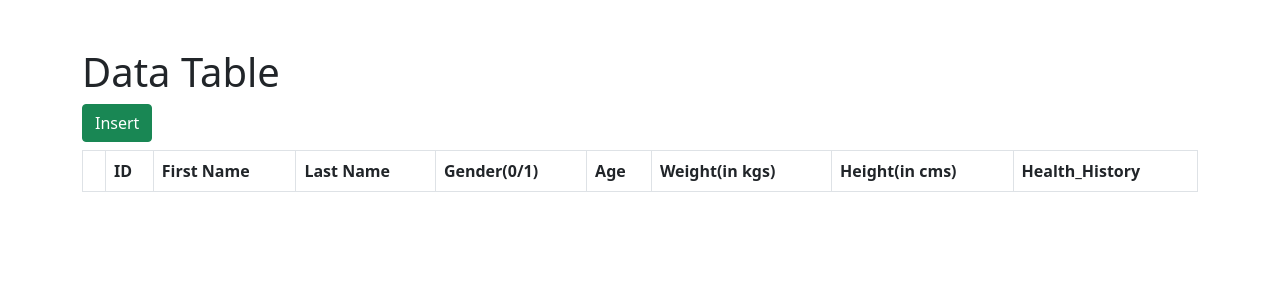
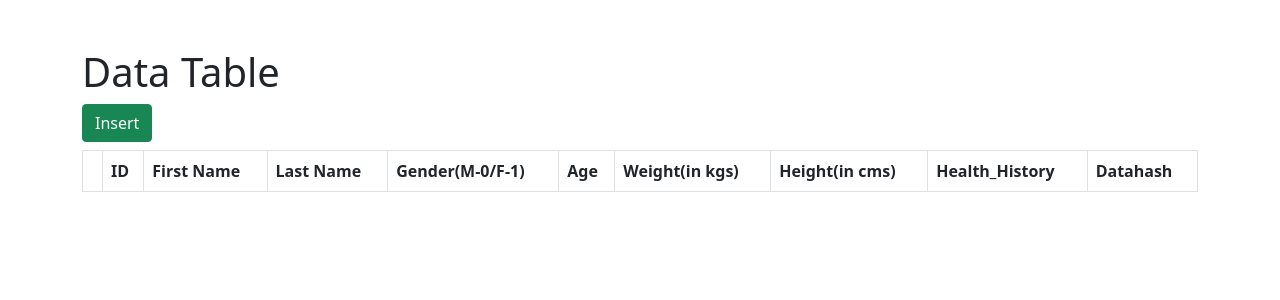
Before and after one commit to hboliset/DSP_Final, a Flask app: template templates/hadmin_data.html in a window 1280 px wide. Shown: the top 300 px of the page. Run offline with Flask 3, Linux system fonts and the light colour scheme; the template is opened without the code that fills it, so the values that code supplies are empty; parts of the project's set-up code (start-up, migrations or seed data) failed here and were passed over.

Commit message:
update datahash

```diff
--- a/app.py
+++ b/app.py
@@ -151,12 +151,24 @@ def login():
 @app.route("/data", methods=["GET","POST"])
 @token_required  # Ensure only authenticated users can access this data
 def get_data():
+    token = request.headers.get('Authorization')
+    if not token:
+        return jsonify({"message": "Token is missing"}), 403
     db = get_db()
     cursor = db.cursor(dictionary=True)
 
     try:
         cursor.execute("SELECT * FROM health_info")
         results = cursor.fetchall()
+
+        for record in results:
+            # Concatenate fields that are part of the hash (adjust based on your requirements)
+            data_string = f"{record['first_name']}{record['last_name']}{record['health_history']}"
+            datahash = hashlib.sha256(data_string.encode()).hexdigest()
+
+            # Add the datahash to each record
+            record['datahash'] = datahash
+
 
         print(jsonify(results))
         return jsonify(results)  # Send the data as JSON
--- a/templates/hadmin_data.html
+++ b/templates/hadmin_data.html
@@ -63,11 +63,12 @@
             <th>ID</th>
             <th>First Name</th>
             <th>Last Name</th>
-            <th>Gender(0/1)</th>
+            <th>Gender(M-0/F-1)</th>
             <th>Age</th>
             <th>Weight(in kgs)</th>
             <th>Height(in cms)</th>
             <th>Health_History</th>
+            <th>Datahash</th>
           </tr>
         </thead>
         <tbody id="data-table-body">
@@ -123,6 +124,7 @@
                 <td>${item.weight}</td>
                 <td>${item.height}</td>
                 <td>${item.health_history}</td>
+                <td>${item.datahash}</td>
               </tr>
             `;
 
```
